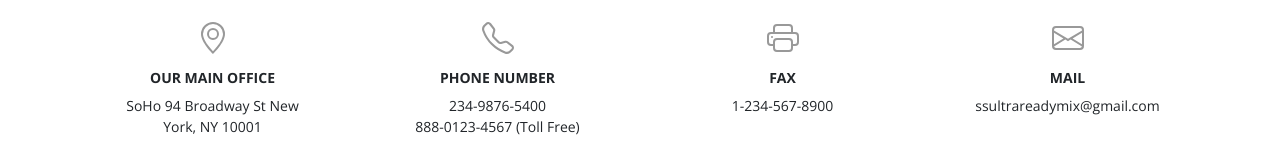
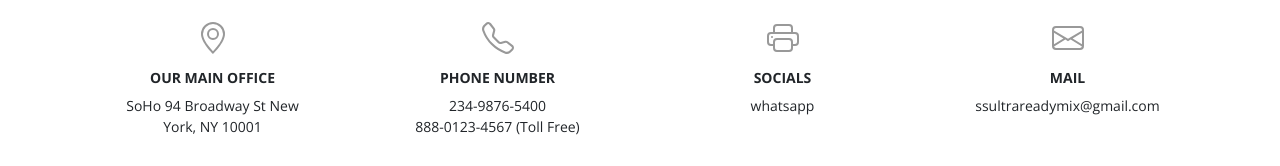
Before and after one commit to ashishprabhuk/SS_Construction, a React (Vite) app: page /contact in a window 1280 px wide. Shown: the part 160-326 px from the top of the page. Built offline with nearby package versions, Linux system fonts and the light colour scheme; a web font is replaced by a local one.

Commit message:
UI Changes across the site

```diff
--- a/src/components/ContactForm.jsx
+++ b/src/components/ContactForm.jsx
@@ -68,8 +68,8 @@ const ContactForm = () => {
               <path d="M5 1a2 2 0 0 0-2 2v2H2a2 2 0 0 0-2 2v3a2 2 0 0 0 2 2h1v1a2 2 0 0 0 2 2h6a2 2 0 0 0 2-2v-1h1a2 2 0 0 0 2-2V7a2 2 0 0 0-2-2h-1V3a2 2 0 0 0-2-2H5zM4 3a1 1 0 0 1 1-1h6a1 1 0 0 1 1 1v2H4V3zm1 5a2 2 0 0 0-2 2v1H2a1 1 0 0 1-1-1V7a1 1 0 0 1 1-1h12a1 1 0 0 1 1 1v3a1 1 0 0 1-1 1h-1v-1a2 2 0 0 0-2-2H5zm7 2v3a1 1 0 0 1-1 1H5a1 1 0 0 1-1-1v-3a1 1 0 0 1 1-1h6a1 1 0 0 1 1 1z" />
             </svg>
           </div>
-          <h5 className="fw-bold text-uppercase small">FAX</h5>
-          <p className="small">1-234-567-8900</p>
+          <h5 className="fw-bold text-uppercase small">Socials</h5>
+          <p className="small">whatsapp</p>
         </Col>
 
         {/* Mail */}
```
